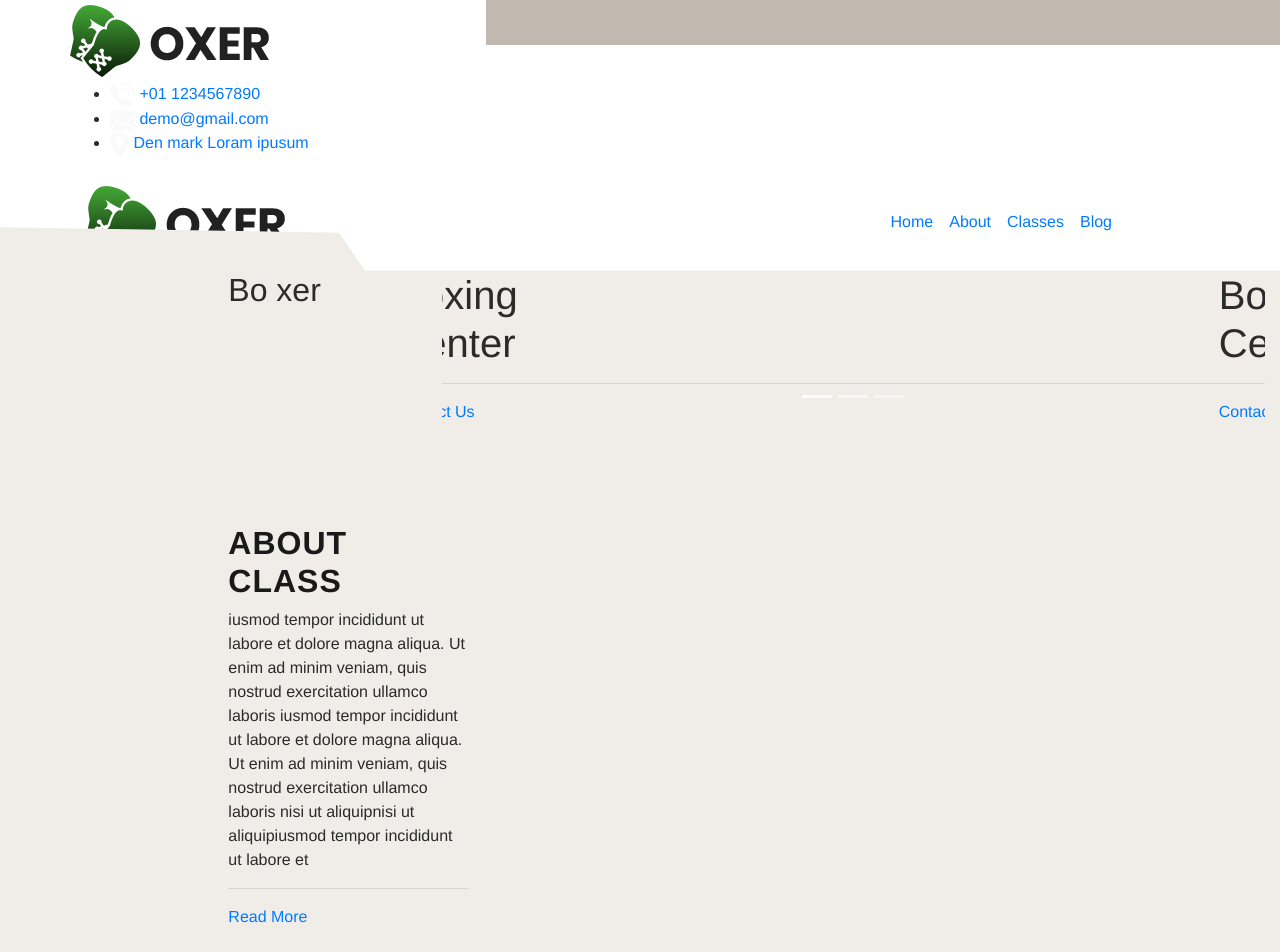
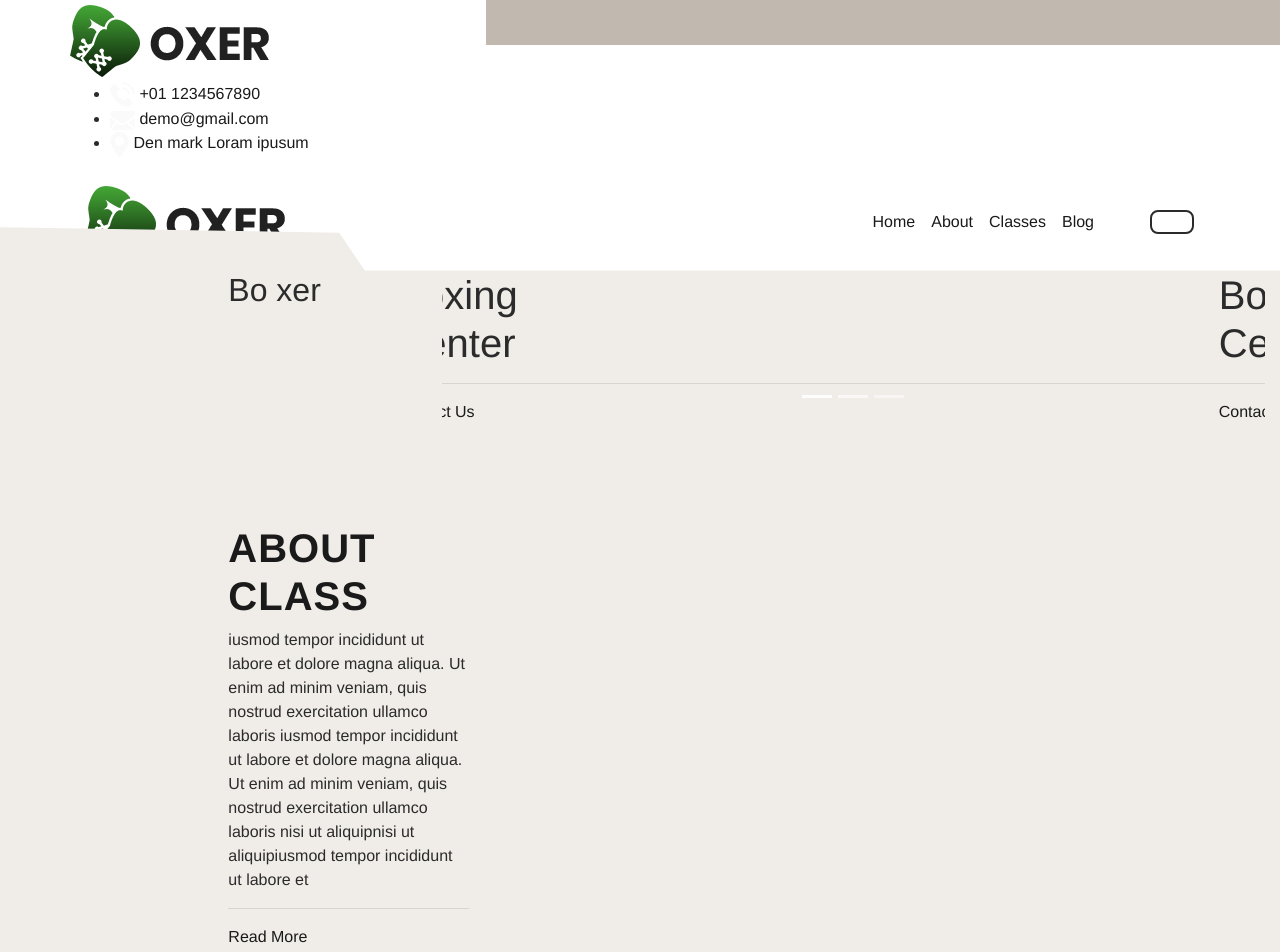
Before and after one commit to gabbynaboychik/mi5, a plain HTML site: page index.html in a window 1280 px wide. Shown: the top 952 px of the page. Drawn offline with nearby package versions, Linux system fonts and the light colour scheme; some packages are replaced by stand-ins of ours; a web font is replaced by a local one.

Commit message:
Update style.css

```diff
--- a/css/style.css
+++ b/css/style.css
@@ -3,6 +3,8 @@ body {
   font-family: "DM Sans", "Helvetica Neue", sans-serif;
   color: #2b2b2b; /* neutral dark gray */
   background-color: #f0ede9; /* warm neutral background */
+  margin: 0;
+  padding: 0;
 }
 
 /* === Layout Padding === */
@@ -37,6 +39,35 @@ body {
   text-transform: uppercase;
   color: #1a1a1a;
   letter-spacing: 1px;
+  font-size: 2.5rem;
+  line-height: 1.2;
+}
+
+/* === Link Styles === */
+a {
+  color: #1a1a1a;
+  text-decoration: none;
+  transition: color 0.3s ease;
+}
+
+a:hover {
+  color: #8c7f70; /* soft warm accent */
+}
+
+/* === Button Styles === */
+.btn {
+  background-color: transparent;
+  border: 2px solid #2b2b2b;
+  padding: 10px 20px;
+  font-weight: 500;
+  border-radius: 0.5rem;
+  transition: all 0.3s ease;
+  cursor: pointer;
+}
+
+.btn:hover {
+  background-color: #2b2b2b;
+  color: #fff;
 }
 
 /* === Header Section === */
@@ -54,4 +85,5 @@ body {
   width: 62%;
   height: 45px;
   background: #c1b9b0;
-  clip-path: polygon(50% 0%, 100% 0, 100% 100%, 8% 100
+  clip-path: polygon(50% 0%, 100% 0, 100% 100%, 8% 100, 0 50%);
+}
```
